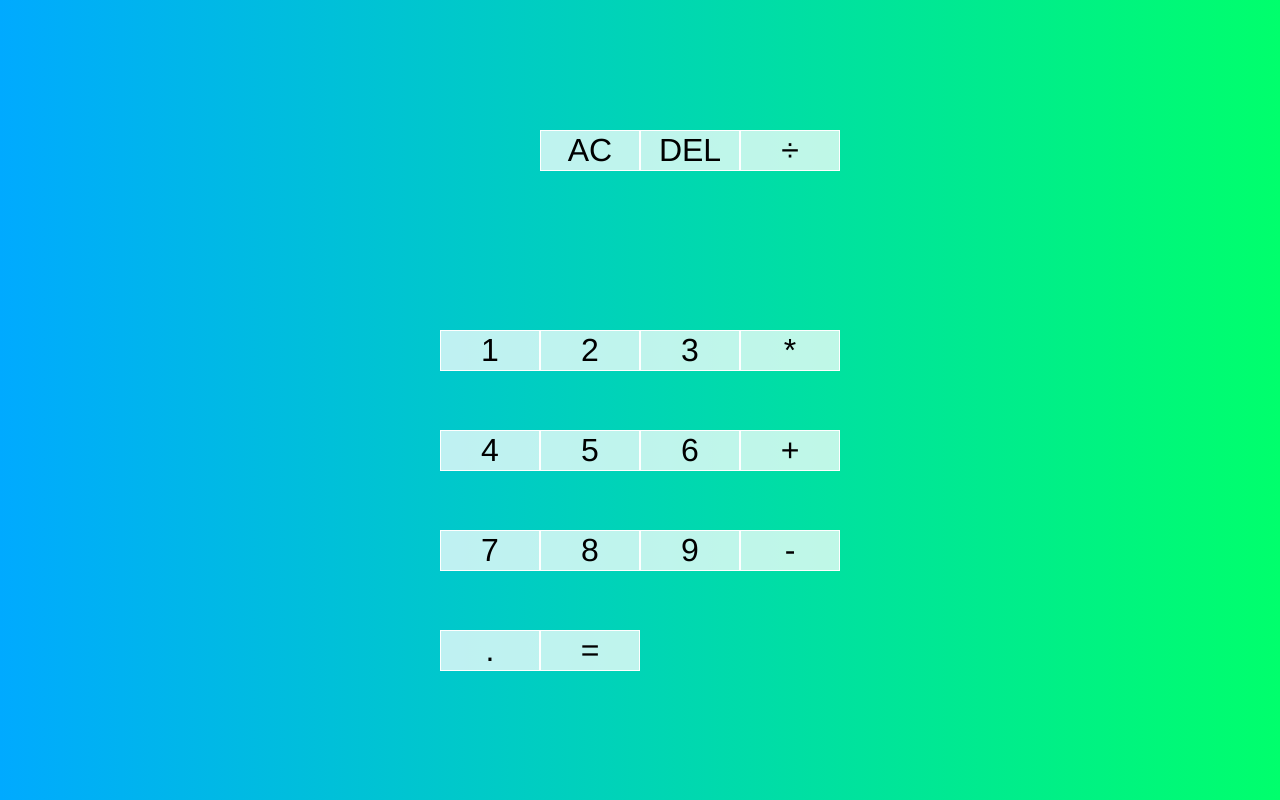
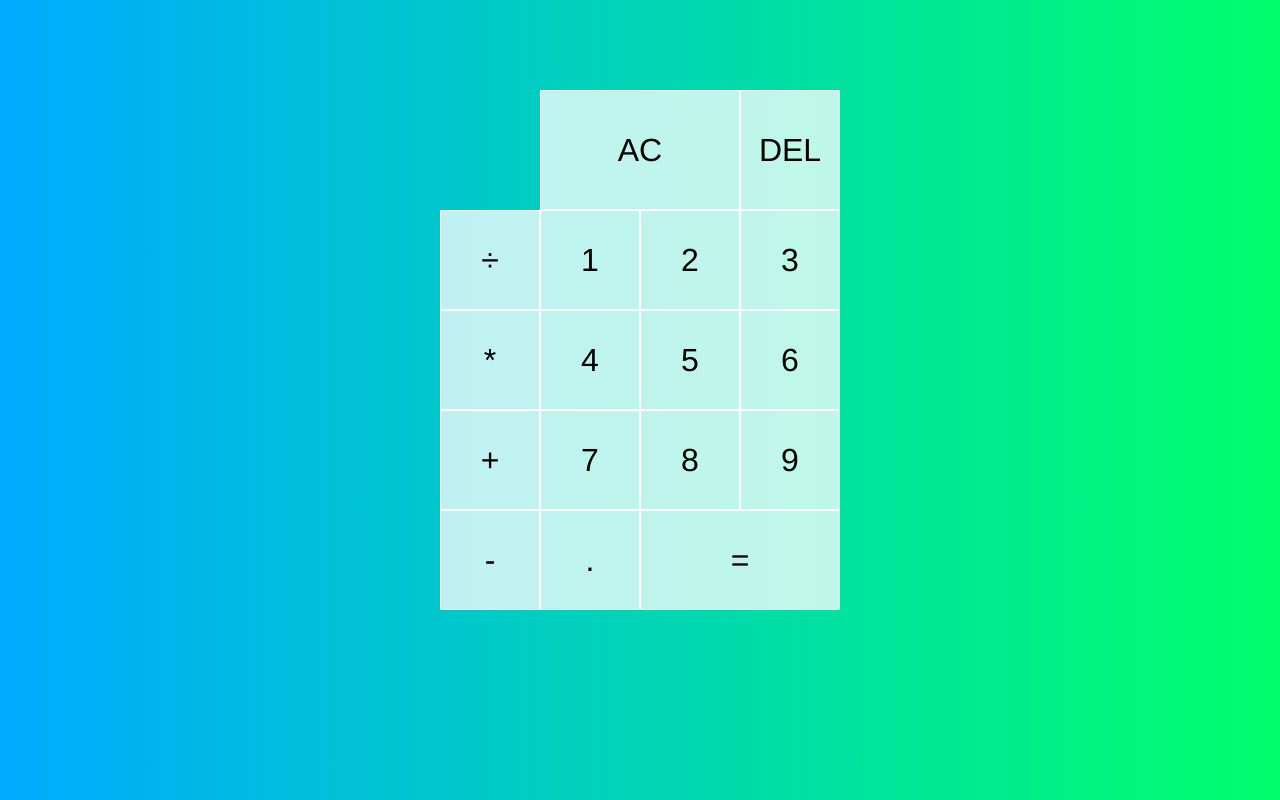
Before and after one commit to cb253/calculator-tutorial, a plain HTML site: page index.html in a window 1280 px wide. Drawn offline with Linux system fonts and the light colour scheme.

Commit message:
Adjusted the layout of the rows and set the span of the clear and equals butto to span 2

```diff
--- a/style.css
+++ b/style.css
@@ -11,7 +11,7 @@ body {
 .calculatorGrid {
     display: grid;
     justify-content: center;
-    align-items: center;
+    align-content: center;
     min-height: 100vh;
     grid-template-columns: repeat(4, 100px);
     grid-template-rows: minmax(120px, auto) repeat(5, 100px);
@@ -26,3 +26,6 @@ body {
 .calculatorGrid > button:hover {
     background-color: rgba(255, 255, 255, .90);
 }
+.span-two {
+    grid-column: span 2;
+}
```
Also changed, not shown: 2 other files.
